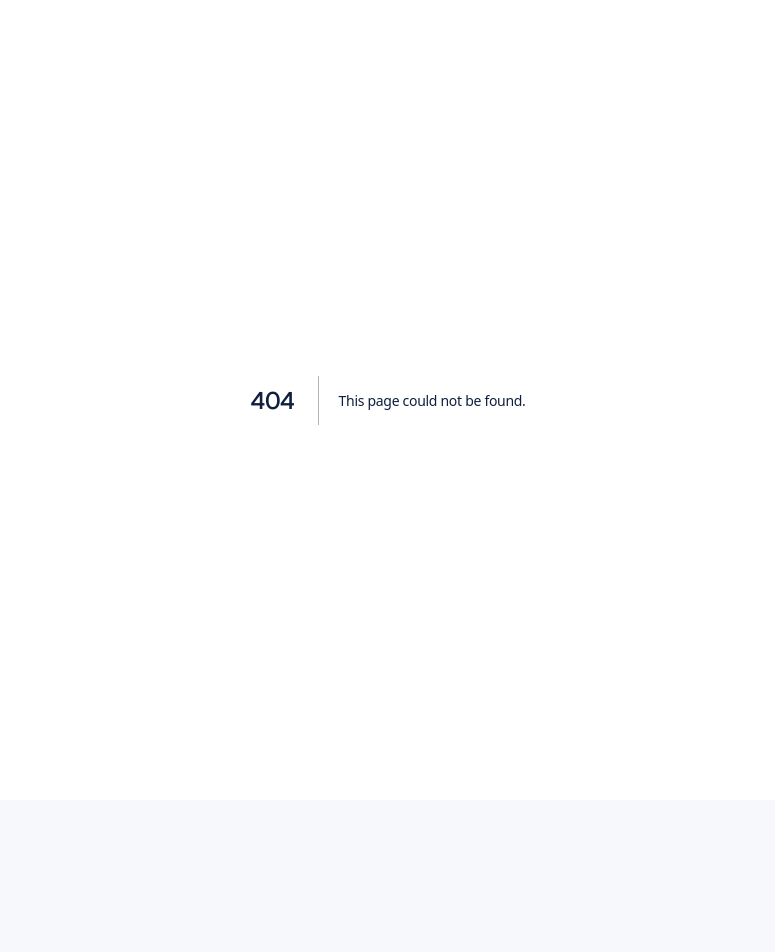
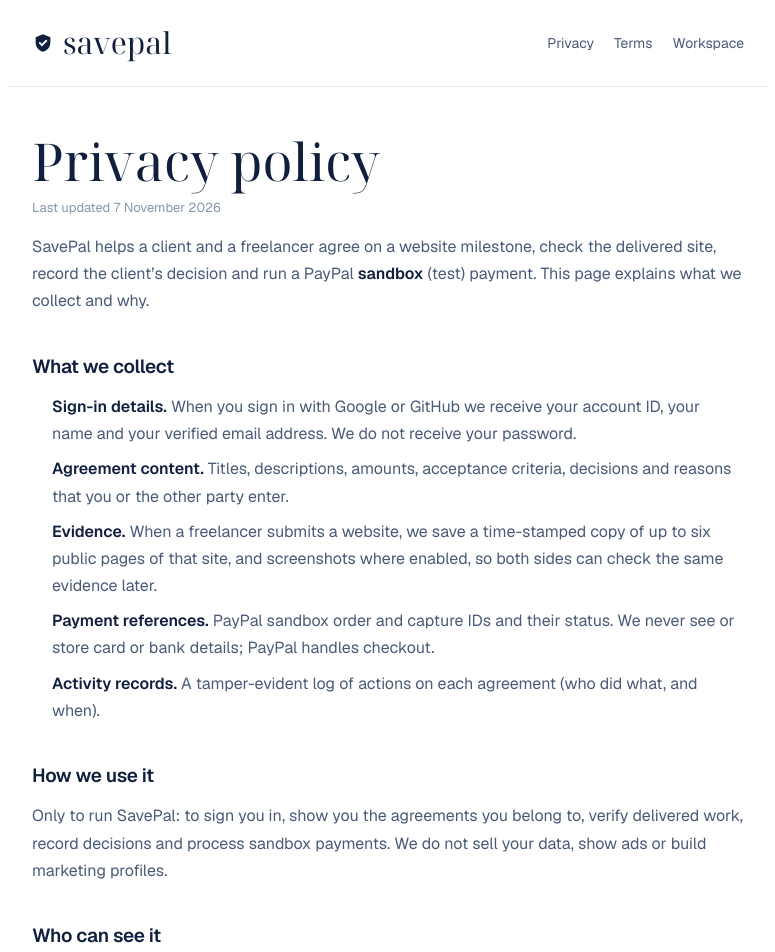
Before and after one commit to codewithanshuman/savepal, a Next.js app: page /privacy in a window 1280 px wide. Before the commit this address had no page. Shown: the top 952 px of the page, without its empty margins (252-1027 px from the left). Before the commit the page ends 800 px from the top, so only its background shows below. Built offline with nearby package versions, Linux system fonts and the light colour scheme.

Commit message:
Add privacy policy and terms pages
Required for Google sign-in in production. Linked from the footer and
the sign-in page.

Co-Authored-By: Claude Opus 5.5 <noreply@anthropic.com>

```diff
--- a/app/globals.css
+++ b/app/globals.css
@@ -362,3 +362,22 @@ h1{font-size:32px;font-weight:700;letter-spacing:-.6px;line-height:1.2}
 .signout-form{margin:0}
 .signout-btn{border:0;background:none;padding:0;margin-top:3px;font-size:11px;color:var(--ink-3);cursor:pointer}
 .signout-btn:hover{color:var(--sky);text-decoration:underline}
+
+/* ── privacy & terms ── */
+.legal{min-height:100vh;background:#fff}
+.legal-top{max-width:760px;margin:0 auto;padding:28px 24px;display:flex;align-items:center;justify-content:space-between;gap:16px;border-bottom:1px solid var(--line)}
+.legal-brand{display:inline-flex;align-items:center;gap:9px;color:var(--ink);text-decoration:none;font-family:"Noto Serif Display",serif;font-stretch:62.5%;font-size:30px;line-height:1}
+.legal-top nav{display:flex;gap:20px}
+.legal-top nav a{font-size:14px;color:var(--ink-2);text-decoration:none}
+.legal-top nav a:hover{color:var(--sky)}
+.legal-body{max-width:760px;margin:0 auto;padding:48px 24px 96px;color:var(--ink-2);font-size:16px;line-height:1.7}
+.legal-body h1{font-family:"Noto Serif Display",serif;font-stretch:62.5%;font-weight:400;font-size:52px;line-height:1;letter-spacing:0;color:var(--ink);margin:0 0 10px}
+.legal-updated{font-size:13px;color:var(--ink-3);margin:0 0 32px}
+.legal-body h2{font-size:19px;font-weight:600;color:var(--ink);margin:36px 0 10px}
+.legal-body p{margin:0 0 14px}
+.legal-body ul{margin:0 0 14px;padding-left:20px}
+.legal-body li{margin-bottom:8px}
+.legal-body strong{color:var(--ink);font-weight:600}
+.legal-body a{color:var(--sky)}
+@media(max-width:600px){.legal-body h1{font-size:40px}.legal-top{flex-direction:column;align-items:flex-start}}
+.signin-note a{color:var(--ink-2)}
--- a/app/landing.tsx
+++ b/app/landing.tsx
@@ -188,7 +188,7 @@ export default function Landing() {
         <div className="lp-footer-links">
           <div><h4>Product</h4><a href="#how">How it works</a><a href="#features">Features</a><a href="#faq">FAQ</a></div>
           <div><h4>Workspace</h4><a href="/app">Sign in</a><a href="/app">New agreement</a><a href="/app">Activity</a></div>
-          <div><h4>Trust</h4><a href="#faq">How checks work</a><a href="#faq">Who decides</a><a href="#faq">Record keeping</a></div>
+          <div><h4>Trust</h4><a href="#faq">How checks work</a><a href="/privacy">Privacy policy</a><a href="/terms">Terms of service</a></div>
           <div><h4>Connect</h4><a href="https://github.com/codewithanshuman/savepal" target="_blank" rel="noopener noreferrer" className="lp-social"><svg viewBox="0 0 24 24" width="18" height="18" aria-hidden="true"><path fill="currentColor" d="M12 .5a11.5 11.5 0 0 0-3.64 22.41c.58.1.79-.25.79-.56v-2c-3.2.7-3.88-1.37-3.88-1.37-.53-1.33-1.28-1.69-1.28-1.69-1.05-.71.08-.7.08-.7 1.16.08 1.77 1.19 1.77 1.19 1.03 1.76 2.7 1.25 3.36.96.1-.75.4-1.25.73-1.54-2.55-.29-5.24-1.28-5.24-5.68 0-1.26.45-2.28 1.19-3.09-.12-.29-.52-1.46.11-3.05 0 0 .97-.31 3.17 1.18a11 11 0 0 1 5.77 0c2.2-1.49 3.17-1.18 3.17-1.18.63 1.59.23 2.76.11 3.05.74.81 1.19 1.83 1.19 3.09 0 4.41-2.69 5.38-5.26 5.67.41.36.78 1.06.78 2.14v3.17c0 .31.21.67.8.56A11.5 11.5 0 0 0 12 .5Z"/></svg>GitHub</a></div>
         </div>
         <p className="lp-footer-copy">© {new Date().getFullYear()} SavePal. Built for the PayPal sandbox.</p>
--- /dev/null
+++ b/app/legal.tsx
@@ -0,0 +1,19 @@
+import type { ReactNode } from "react";
+
+export const CONTACT_EMAIL = "codewithanshuman@gmail.com";
+export const UPDATED = "7 November 2026";
+
+/** Shared shell for the privacy policy and terms pages: plain, readable, printable. */
+export function LegalPage({ title, children }: { title: string; children: ReactNode }) {
+  return <div className="legal">
+    <header className="legal-top">
+      <a href="/" className="legal-brand"><svg viewBox="0 0 24 24" width="22" height="22" aria-hidden="true"><path fill="currentColor" d="M12 2.5 4 5.6v6.1c0 4.7 3.3 8.6 8 9.8 4.7-1.2 8-5.1 8-9.8V5.6L12 2.5Zm-1.2 13.2-3.6-3.6 1.4-1.4 2.2 2.2 4.6-4.6 1.4 1.4-6 6Z"/></svg>savepal</a>
+      <nav><a href="/privacy">Privacy</a><a href="/terms">Terms</a><a href="/app">Workspace</a></nav>
+    </header>
+    <main className="legal-body">
+      <h1>{title}</h1>
+      <p className="legal-updated">Last updated {UPDATED}</p>
+      {children}
+    </main>
+  </div>;
+}
--- /dev/null
+++ b/app/privacy/page.tsx
@@ -0,0 +1,41 @@
+import type { Metadata } from "next";
+import { CONTACT_EMAIL, LegalPage } from "../legal";
+
+export const metadata: Metadata = { title: "Privacy policy · SavePal" };
+
+export default function Privacy() {
+  return <LegalPage title="Privacy policy">
+    <p>SavePal helps a client and a freelancer agree on a website milestone, check the delivered site, record the client’s decision and run a PayPal <strong>sandbox</strong> (test) payment. This page explains what we collect and why.</p>
+
+    <h2>What we collect</h2>
+    <ul>
+      <li><strong>Sign-in details.</strong> When you sign in with Google or GitHub we receive your account ID, your name and your verified email address. We do not receive your password.</li>
+      <li><strong>Agreement content.</strong> Titles, descriptions, amounts, acceptance criteria, decisions and reasons that you or the other party enter.</li>
+      <li><strong>Evidence.</strong> When a freelancer submits a website, we save a time-stamped copy of up to six public pages of that site, and screenshots where enabled, so both sides can check the same evidence later.</li>
+      <li><strong>Payment references.</strong> PayPal sandbox order and capture IDs and their status. We never see or store card or bank details; PayPal handles checkout.</li>
+      <li><strong>Activity records.</strong> A tamper-evident log of actions on each agreement (who did what, and when).</li>
+    </ul>
+
+    <h2>How we use it</h2>
+    <p>Only to run SavePal: to sign you in, show you the agreements you belong to, verify delivered work, record decisions and process sandbox payments. We do not sell your data, show ads or build marketing profiles.</p>
+
+    <h2>Who can see it</h2>
+    <ul>
+      <li>An agreement and its evidence are visible only to its client and its invited freelancer.</li>
+      <li>Our service providers process data on our behalf: Cloudflare (hosting and storage), Google or GitHub (sign-in) and PayPal (sandbox payments).</li>
+      <li>If optional AI review is enabled, the text of submitted website pages and the freelancer’s notes are sent to OpenAI to prepare advisory comments. AI comments never approve work or release payment.</li>
+    </ul>
+
+    <h2>Cookies</h2>
+    <p>We use one essential cookie to keep you signed in for up to 7 days, and a short-lived cookie (10 minutes) that protects the sign-in step. We use no advertising or analytics cookies.</p>
+
+    <h2>How long we keep it</h2>
+    <p>Agreements, evidence and activity records are kept so the record stays verifiable for both parties. Because both sides rely on the same record, an agreement is not edited after the fact. You can ask us to delete your account information at any time; we will remove what we can without breaking the other party’s record and tell you what must remain.</p>
+
+    <h2>Your choices</h2>
+    <p>You can sign out at any time, and revoke SavePal’s access in your Google or GitHub account settings. To ask for a copy or deletion of your data, email <a href={`mailto:${CONTACT_EMAIL}`}>{CONTACT_EMAIL}</a>.</p>
+
+    <h2>Changes</h2>
+    <p>If this policy changes, we will update the date at the top of this page.</p>
+  </LegalPage>;
+}
--- a/app/signin/page.tsx
+++ b/app/signin/page.tsx
@@ -37,7 +37,7 @@ export default async function SignIn({ searchParams }: { searchParams: Promise<R
         {devSignInAvailable() && <a href={`/signin-with-chatgpt${query}`} className="signin-btn signin-dev">Continue as local test user</a>}
         {!providers.length && !devSignInAvailable() && <p className="signin-error">Sign-in isn’t configured on this server yet.</p>}
       </div>
-      <p className="signin-note">We only read your name and verified email. Payments run in the PayPal sandbox; no real money moves.</p>
+      <p className="signin-note">We only read your name and verified email. Payments run in the PayPal sandbox; no real money moves. <a href="/privacy">Privacy</a> · <a href="/terms">Terms</a></p>
     </section>
   </main>;
 }
--- /dev/null
+++ b/app/terms/page.tsx
@@ -0,0 +1,32 @@
+import type { Metadata } from "next";
+import { CONTACT_EMAIL, LegalPage } from "../legal";
+
+export const metadata: Metadata = { title: "Terms of service · SavePal" };
+
+export default function Terms() {
+  return <LegalPage title="Terms of service">
+    <p>By using SavePal you agree to these terms. If you don’t agree, please don’t use the service.</p>
+
+    <h2>What SavePal is</h2>
+    <p>SavePal is a tool for recording a website milestone, checking delivered work against agreed criteria, recording the client’s decision and running a payment in the <strong>PayPal sandbox</strong>, PayPal’s test environment. <strong>No real money is moved.</strong> SavePal is not a bank, escrow service or payment provider.</p>
+
+    <h2>Your responsibilities</h2>
+    <ul>
+      <li>Give accurate information and only invite people you intend to work with.</li>
+      <li>Only submit websites you are allowed to share. Don’t submit unlawful content, malware or other people’s private data.</li>
+      <li>Don’t try to break, overload or get around SavePal’s security, or access agreements you are not part of.</li>
+    </ul>
+
+    <h2>Checks and decisions</h2>
+    <p>Automatic checks and any AI comments are aids, not guarantees. They can be incomplete, and anything SavePal can’t prove is marked as needing review. The client makes the final decision and is responsible for it.</p>
+
+    <h2>The record</h2>
+    <p>Agreements, submissions, decisions and activity are kept as a permanent, tamper-evident record that both parties can rely on, so they are not edited after the fact.</p>
+
+    <h2>Availability</h2>
+    <p>SavePal is provided “as is”, without warranties. We may change or pause the service. To the extent the law allows, we are not liable for indirect losses or for disputes between the people using it.</p>
+
+    <h2>Contact</h2>
+    <p>Questions about these terms: <a href={`mailto:${CONTACT_EMAIL}`}>{CONTACT_EMAIL}</a>.</p>
+  </LegalPage>;
+}
```
